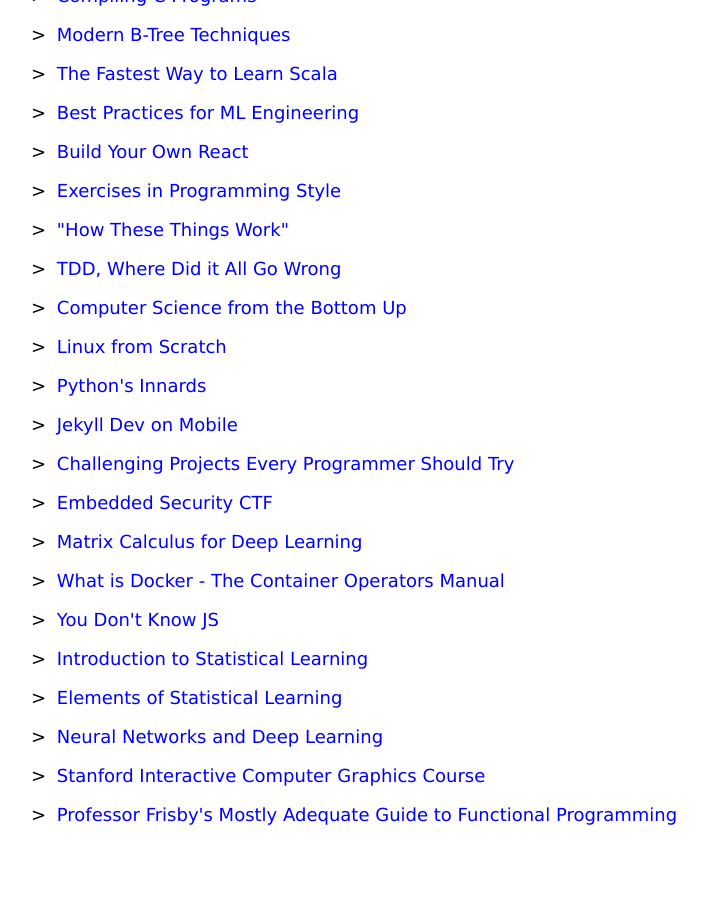
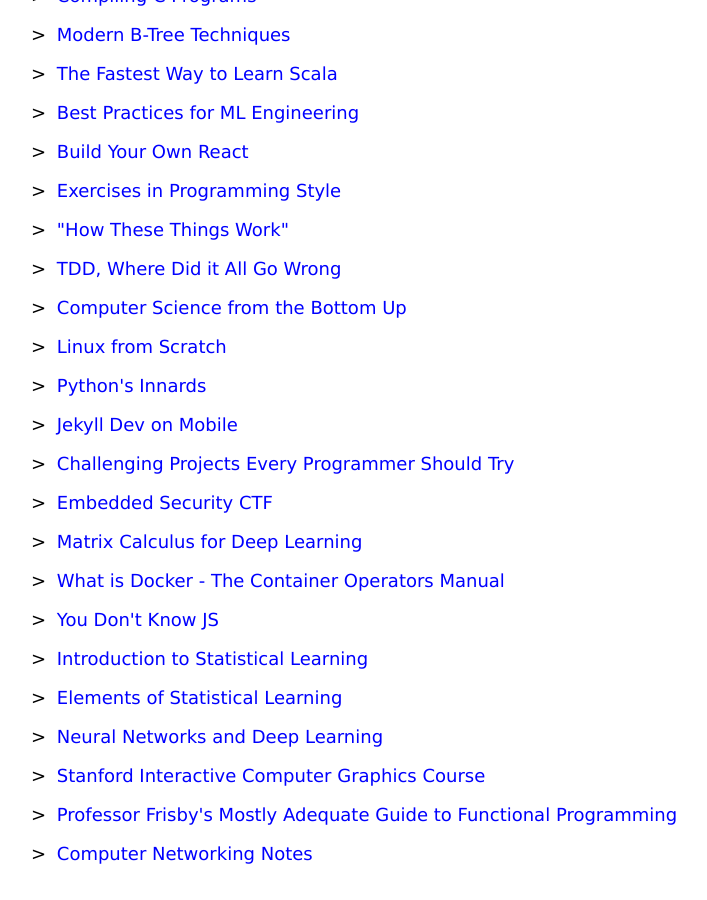
Before and after one commit to robinovitch61/robinovitch61.github.io, a Jekyll site: the page built from lynx.html, in a window 1280 px wide and 900 px high, scrolled down 2186 px. Shown: the whole window, without its empty margins (277-984 px from the left). Built offline with Jekyll 4.4.1, drawn with Linux system fonts in a browser that asks for light colours; before the commit the page ends 3047 px from its top, so only the background shows below that.

Commit message:
add computer networking notes link

```diff
--- a/lynx.html
+++ b/lynx.html
@@ -140,6 +140,8 @@
           Stanford Interactive Computer Graphics Course</a></li>
         <li><a target="_blank" href="https://mostly-adequate.gitbooks.io/mostly-adequate-guide/">
           Professor Frisby's Mostly Adequate Guide to Functional Programming</a></li>
+        <li><a target="_blank" href="https://www.computernetworkingnotes.com/">
+          Computer Networking Notes</a></li>
         <!-- <li><a target="_blank" href="">
           </a></li> -->
       </ul>
```
